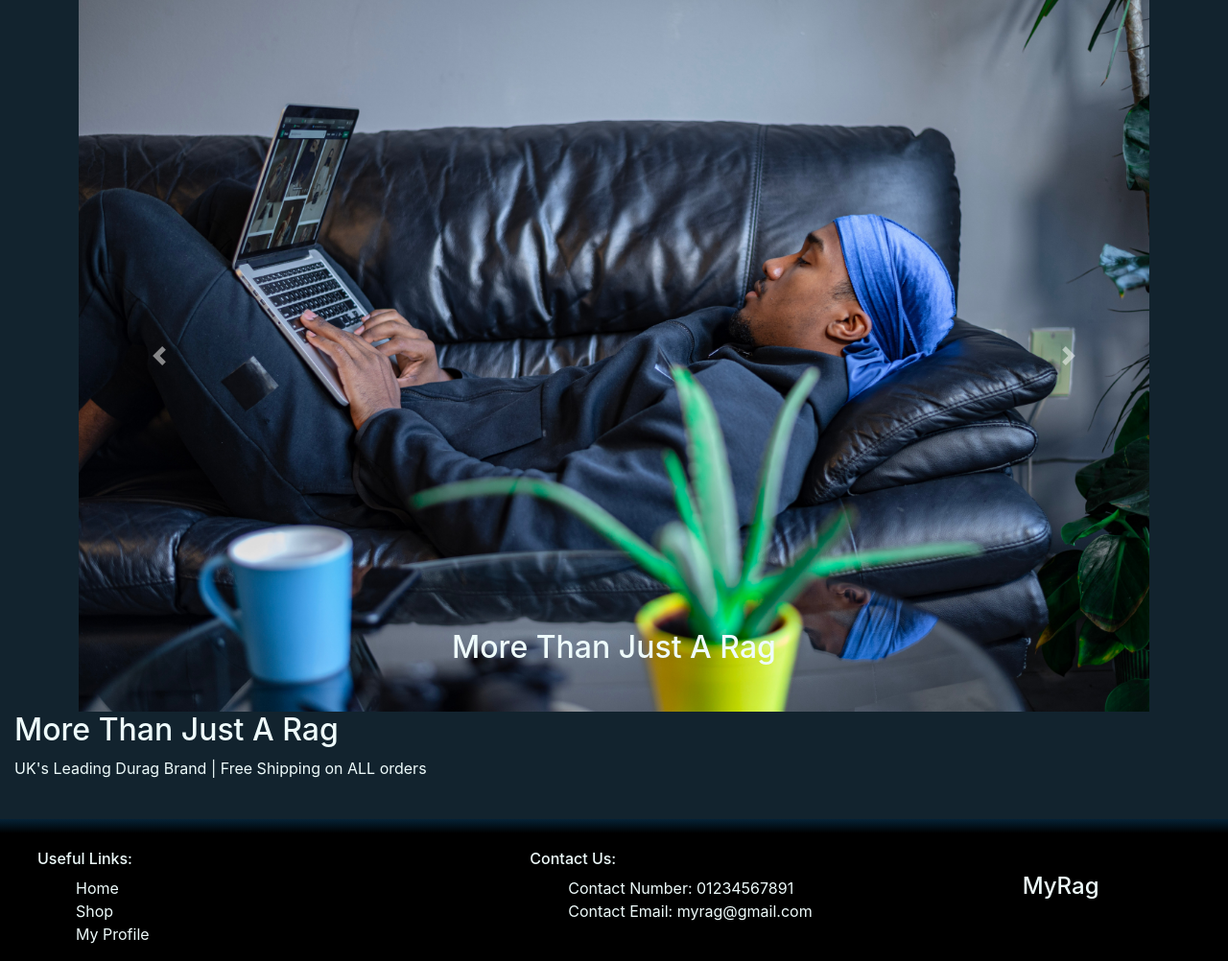
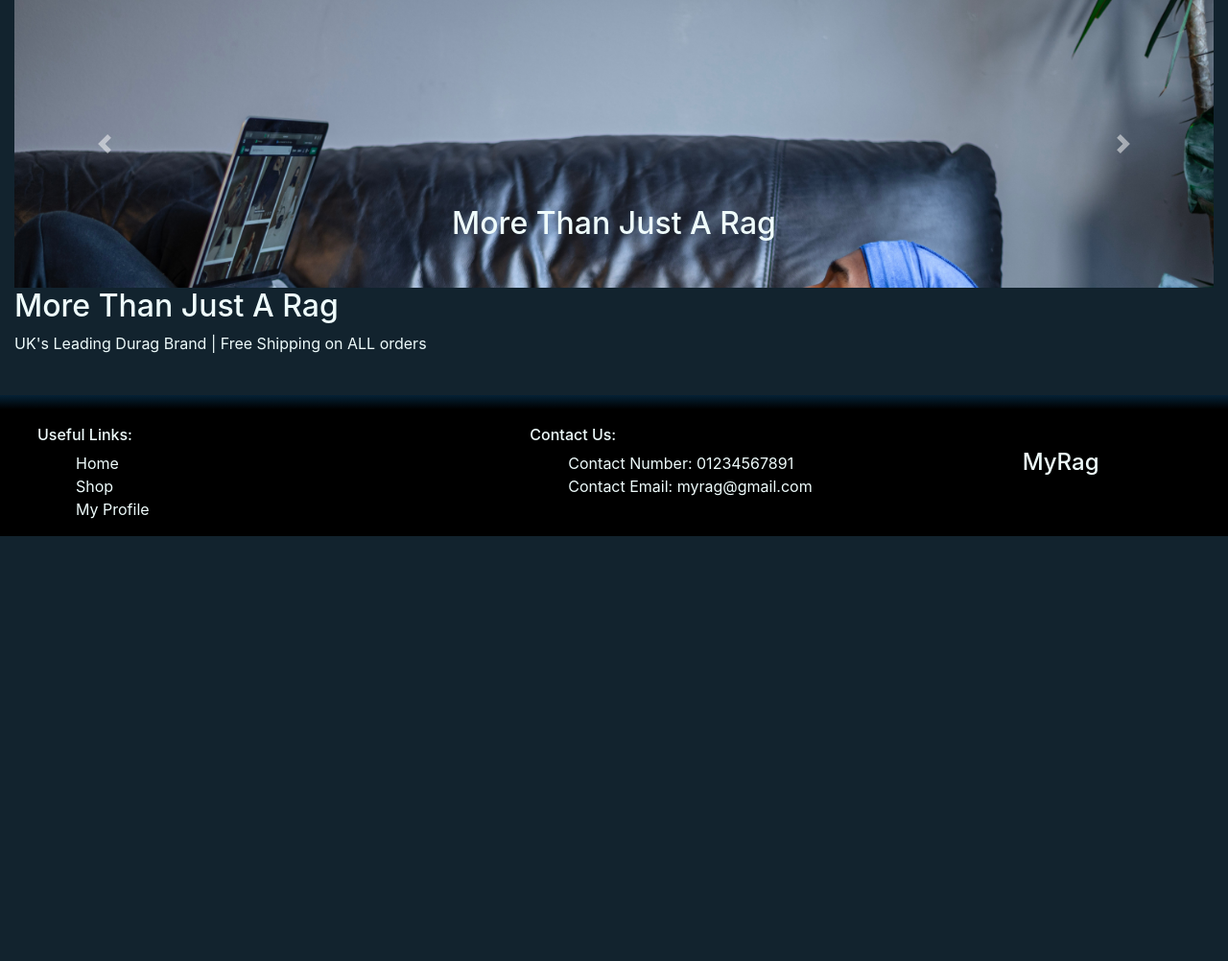
Before and after one commit to devisis/myrag, a Django app: page / in a window 1280 px wide. Shown: the part 56-1058 px from the top of the page at 96% size. After the commit the page ends 615 px from the top, so only its background shows below. Run offline with Django 3.2, Linux system fonts and the light colour scheme; some libraries are stand-ins or nearby versions.

Commit message:
Update settings to fix heroku static file issue and update carousel styling

```diff
--- a/home/templates/home/index.html
+++ b/home/templates/home/index.html
@@ -8,8 +8,8 @@
 <!-- Carousel -->
 
 <div class="container-fluid">
-  <div class="col-11 m-auto">
-    <div id="carouselExampleControls" class="carousel slide" data-ride="carousel">
+  <div class="col-12 m-0 p-0">
+    <div id="carouselControls" class="carousel slide" data-ride="carousel">
       <div class="carousel-inner">
         <div class="carousel-item active text-center">
           <div class="carousel-caption d-none d-md-block">
--- a/myrag/settings.py
+++ b/myrag/settings.py
@@ -21,8 +21,8 @@ INSTALLED_APPS = [
     'django.contrib.contenttypes',
     'django.contrib.sessions',
     'django.contrib.messages',
+    'django.contrib.staticfiles',
     'cloudinary_storage',
-    'django.contrib.staticfiles',
     'cloudinary',
     'crispy_forms',
     'django.contrib.sites',
--- a/static/css/base.css
+++ b/static/css/base.css
@@ -49,6 +49,19 @@ hr {
     text-align: center;
     font-size: 200%;
 }
+
+/* carousel */
+
+.carousel .carousel-item {
+    height: 300px;
+  }
+
+  .carousel-item img {
+      position: absolute;
+      top: 0;
+      left: 0;
+      min-height: 300px;
+  }
 
 /* All Durags Page */
 
```
